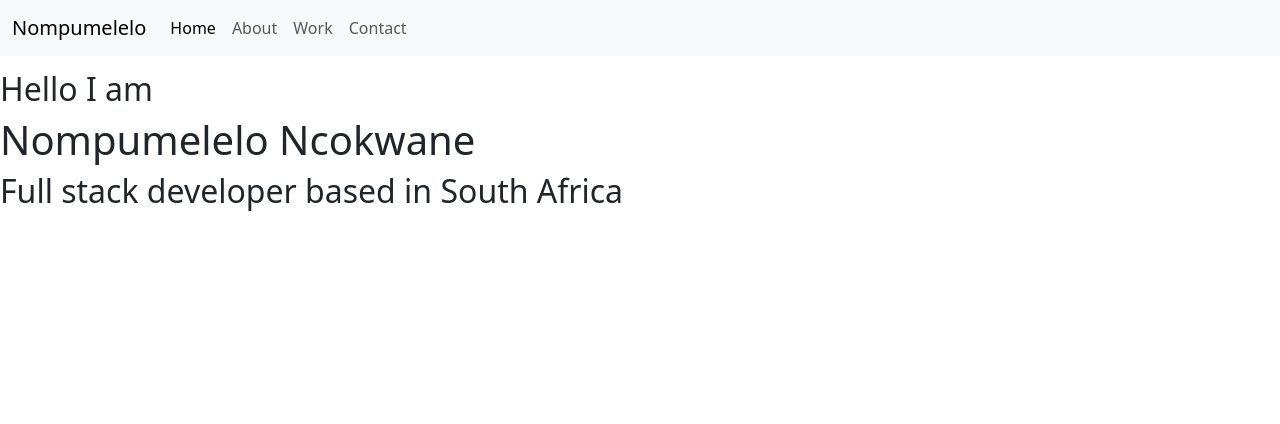
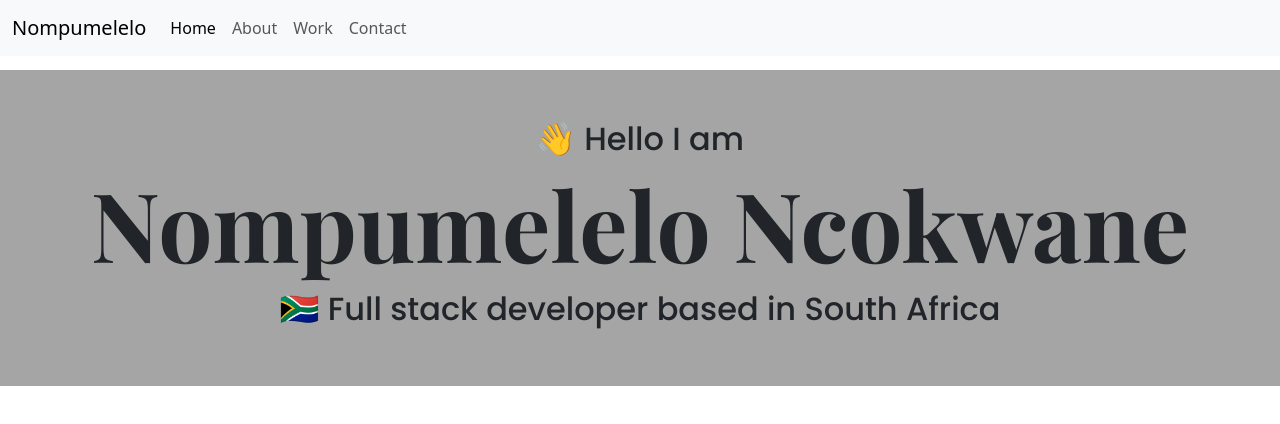
Before and after one commit to Nompumelelo1g/nompumelelo_personal_portfolio, a plain HTML site: page index.html in a window 1280 px wide. Drawn offline with nearby package versions, Linux system fonts and the light colour scheme.

Commit message:
done with the front page

```diff
--- a/css/style.css
+++ b/css/style.css
@@ -8,6 +8,24 @@ p {
     font-family: "Poppins", sans-serif;
     font-weight: normal;
 } */
+:root{
+    --primary-color: rgb(165, 165, 165);
+    --heading-text:"Playfair Display",
+        serif;
+    --sub-heading-text:"Poppins",
+        sans-serif;
+}
+
 .heading{
     margin-top: 70px;
+    text-align: center;
+    background: var(--primary-color);
+    padding:50px;
+    font-family: var(--sub-heading-text);
+    font-weight: normal;
 }
+.heading h1{
+    font-size: 96px;
+    font-family: var(--heading-text);
+    font-weight: bold;
+}
--- a/index.html
+++ b/index.html
@@ -61,9 +61,9 @@
       </div>
     </nav>
     <div class="heading">
-      <h2>Hello I am</h2>
+      <h2> 👋 Hello I am</h2>
       <h1>Nompumelelo Ncokwane</h1>
-      <h2>Full stack developer based in South Africa</h2>
+      <h2>🇿🇦 Full stack developer based in South Africa</h2>
     </div>
   </body>
 </html>
```
